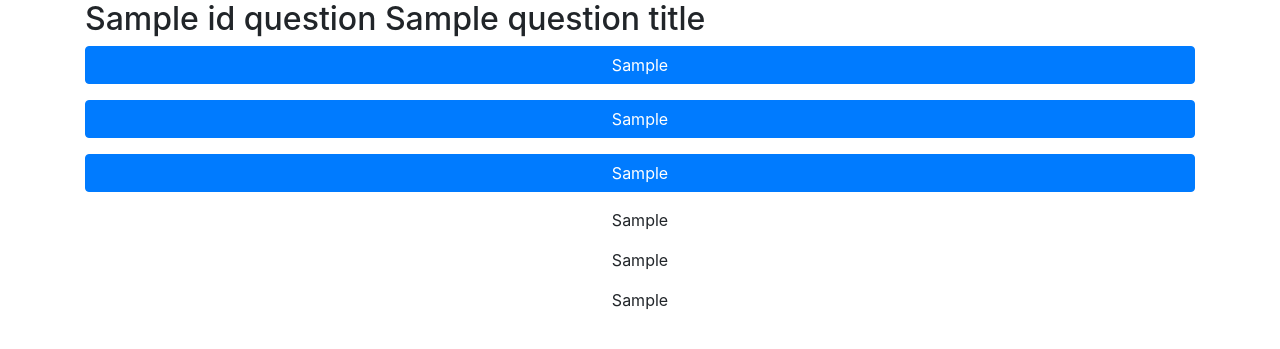
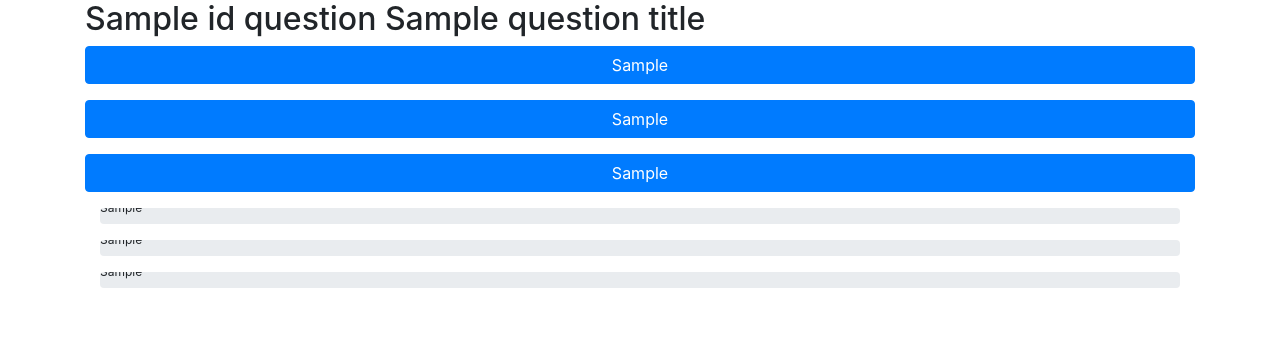
Before and after one commit to Anarak404/Poll-app, a Flask app: template templates/session.html in a window 1280 px wide. Shown: the part 216-565 px from the top of the page. Run offline with Flask 2, Linux system fonts and the light colour scheme; the template is opened without the code that fills it: most values are stand-ins (such as "Sample title", 1, 10 or a date in 2020); some libraries are stand-ins or nearby versions.

Commit message:
Real-time changes on voting

```diff
--- a/app.py
+++ b/app.py
@@ -1,6 +1,6 @@
 from flask import Flask, render_template, request, redirect, url_for
 from flask_sqlalchemy import SQLAlchemy
-from flask_socketio import SocketIO, join_room
+from flask_socketio import SocketIO, join_room, emit
 
 app = Flask(__name__)
 app.config['SECRET_KEY'] = 'SuperSecretKey'
@@ -37,10 +37,7 @@ def session(q_id):
                            question_title=title.question_text,
                            option1=title.answers[0].answer_text,
                            option2=title.answers[1].answer_text,
-                           option3=title.answers[2].answer_text,
-                           v1=title.answers[0].votes,
-                           v2=title.answers[1].votes,
-                           v3=title.answers[2].votes)
+                           option3=title.answers[2].answer_text)
 
 
 @app.route('/insert', methods=['POST'])
@@ -95,6 +92,12 @@ def handle_vote(arg):
     voted_answer.votes = new_vote
     db.session.commit()
 
+    result1 = question.answers[0].votes
+    result2 = question.answers[1].votes
+    result3 = question.answers[2].votes
+
+    emit('vote results', {'result1': result1, 'result2': result2, 'result3': result3}, room=ques_id)
+
 
 if __name__ == '__main__':
     socketio.run(app, port=8080, debug=True)
--- a/templates/session.html
+++ b/templates/session.html
@@ -29,7 +29,7 @@
             <script type="text/javascript">
                 var question_id = $('#id_ques').text();
 
-                var socket = io('localhost:8080', {query: { room_id: question_id }});
+                var socket = io('localhost:8080', {query: {room_id: question_id}});
 
                 socket.on('connect', function () {
                     socket.emit('my event', question_id);
@@ -47,16 +47,44 @@
                     socket.emit('vote', 2);
                 });
 
+                socket.on('vote results', function (results) {
+                    var total_votes = results.result1 + results.result2 + results.result3;
+
+                    var votes1 = Math.round((results.result1 * 100) / total_votes);
+                    var votes2 = Math.round((results.result2 * 100) / total_votes);
+                    var votes3 = 100 - votes1 - votes2;
+
+                    $('#votes1').css('width', votes1 + '%');
+                    $('#votes2').css('width', votes2 + '%');
+                    $('#votes3').css('width', votes3 + '%');
+                })
+
             </script>
+            {#TODO: Wyrownac napisy przy progress barach#}
+            <div class="container">
+                <form>
+                    <div class="form-group">
+                        <div class="progress">
+                            <label>{{ option1 }}</label>
+                            <div id="votes1" class="progress-bar progress-bar-success"></div>
+                        </div>
+                    </div>
 
-            <div class="form-group">
-                <p class="text-center">{{ v1 }}</p>
-            </div>
-            <div class="form-group">
-                <p class="text-center">{{ v2 }}</p>
-            </div>
-            <div class="form-group">
-                <p class="text-center">{{ v3 }}</p>
+                    <div class="form-group">
+                        <div class="progress">
+                            <label class="form-check-label">{{ option2 }}</label>
+                            <div id="votes2" class="progress-bar progress-bar-success"></div>
+                        </div>
+                    </div>
+
+                    <div class="form-group">
+                        <div class="progress">
+                            <label class="form-check-label">{{ option3 }}</label>
+                            <div id="votes3" class="progress-bar progress-bar-success"></div>
+                        </div>
+                    </div>
+
+                </form>
             </div>
 
         </form>
```
